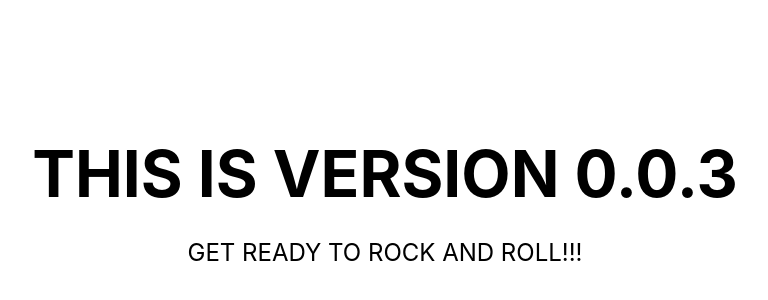
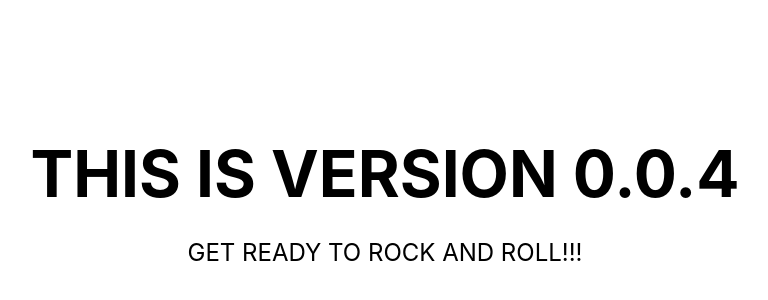
Before and after one commit to n3rdkid/test-gcp-version-deletion, a Next.js app: page / in a window 1280 px wide. Shown: the part 184-484 px from the top of the page, without its empty margins (255-1023 px from the left). Built offline with nearby package versions, Linux system fonts and the light colour scheme.

Commit message:
front service : v0.0.4

```diff
--- a/pages/index.js
+++ b/pages/index.js
@@ -13,7 +13,7 @@ export default function Home() {
 
       <main className={styles.main}>
         <h1 className={styles.title}>
-          THIS IS VERSION 0.0.3
+          THIS IS VERSION 0.0.4
         </h1>
 
         <p className={styles.description}>
```
